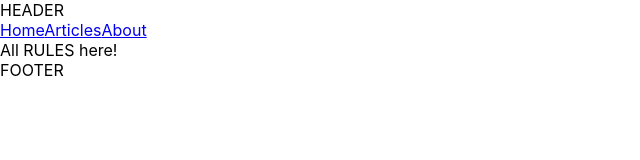
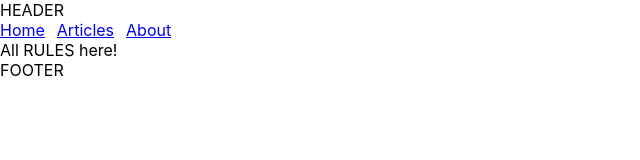
Before and after one commit to Wonderband/JangoReactTest, a React (Create React App) app in the folder frontend/: page / in a window 1280 px wide. Shown: the top 160 px of the page, without its empty margins (0-640 px from the left). Built offline with nearby package versions, Linux system fonts and the light colour scheme.

Commit message:
styled easily

```diff
--- a/frontend/src/pages/Home.jsx
+++ b/frontend/src/pages/Home.jsx
@@ -1,13 +1,20 @@
 import { Link, Outlet } from "react-router-dom";
 
 export const Home = () => {
+  const linkStyle = {
+    paddingRight: "12px",
+  };
   return (
     <>
       <header>
         HEADER
         <nav>
-          <Link to="/">Home</Link>
-          <Link to="/articles">Articles</Link>
+          <Link style={linkStyle} to="/">
+            Home
+          </Link>
+          <Link style={linkStyle} to="/articles">
+            Articles
+          </Link>
           <Link to="/about">About</Link>
         </nav>
       </header>
```
